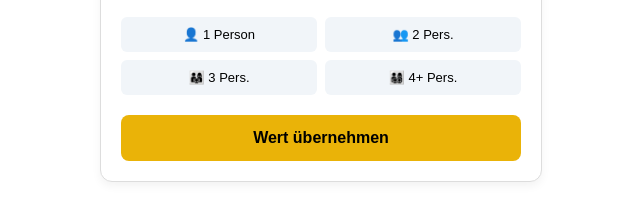
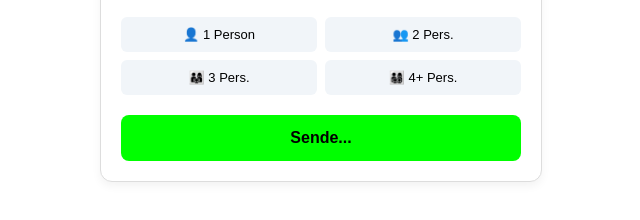
Before and after one commit to moghurt/typebot-slider, a plain HTML site: page index.html in a window 1280 px wide. Both pictures are taken after a click on the button "Wert übernehmen". Shown: the part 378-598 px from the top of the page, without its empty margins (319-959 px from the left). Drawn offline with Linux system fonts and the light colour scheme.

Commit message:
Update index.html

```diff
--- a/index.html
+++ b/index.html
@@ -13,7 +13,6 @@
   input[type=range] { width: 100%; margin-bottom: 20px; accent-color: #EAB308; cursor: pointer; }
   .buttons { display: grid; grid-template-columns: 1fr 1fr; gap: 8px; margin-bottom: 20px; }
   .btn-small { background: #f1f5f9; border: none; padding: 10px; border-radius: 6px; cursor: pointer; font-size: 13px; transition: background 0.2s; }
-  .btn-small:hover { background: #e2e8f0; }
   .btn-send { background: #EAB308; color: black; font-weight: bold; border: none; padding: 14px; width: 100%; border-radius: 8px; font-size: 16px; cursor: pointer; }
   .btn-send:hover { background: #ca8a04; }
 </style>
@@ -35,31 +34,38 @@
     <button onclick="up(4250)" class="btn-small">👨‍👩‍👧‍👦 4+ Pers.</button>
   </div>
 
-  <button onclick="sub()" class="btn-send">Wert übernehmen</button>
+  <button id="sendBtn" onclick="sendToTypebot()" class="btn-send">Wert übernehmen</button>
 </div>
 
 <script>
-  // Aktualisiert die Anzeige beim Schieben oder Klicken
   function up(v) {
     document.getElementById('val').innerText = v;
     document.getElementById('rng').value = v;
   }
 
-  // Sendet den Wert an Typebot
-  function sub() {
-    var v = document.getElementById('rng').value;
+  function sendToTypebot() {
+    // 1. Feedback geben (Farbe ändern)
+    var btn = document.getElementById('sendBtn');
+    btn.innerText = "Sende...";
+    btn.style.backgroundColor = "#00ff00"; // Knallgrün
 
-    // Konvertiert die Zahl sicherheitshalber in einen String
-    var valueToSend = v.toString();
+    var v = document.getElementById('rng').value.toString();
 
-    console.log("Sende an Typebot:", valueToSend);
+    // Debugging-Nachricht (Pop-up)
+    // Wenn das NICHT kommt, ist der Button kaputt.
+    // Wenn das kommt, aber Typebot nichts macht, liegt es an Typebot.
+    console.log("Versuche zu senden: " + v);
 
-    // WICHTIG: Das ist der Standard-Weg, um aus einem iFrame an Typebot zu senden.
-    // Wir senden ein Objekt mit der Eigenschaft 'message'.
-    if (window.parent) {
-        window.parent.postMessage({
-            message: valueToSend
-        }, "*");
+    // 2. Senden
+    try {
+        if (window.parent) {
+            window.parent.postMessage({ message: v }, "*");
+            console.log("Gesendet via window.parent");
+        }
+    } catch(e) {
+        btn.innerText = "Fehler!";
+        btn.style.backgroundColor = "red";
+        alert("Fehler: " + e.message);
     }
   }
 </script>
```
